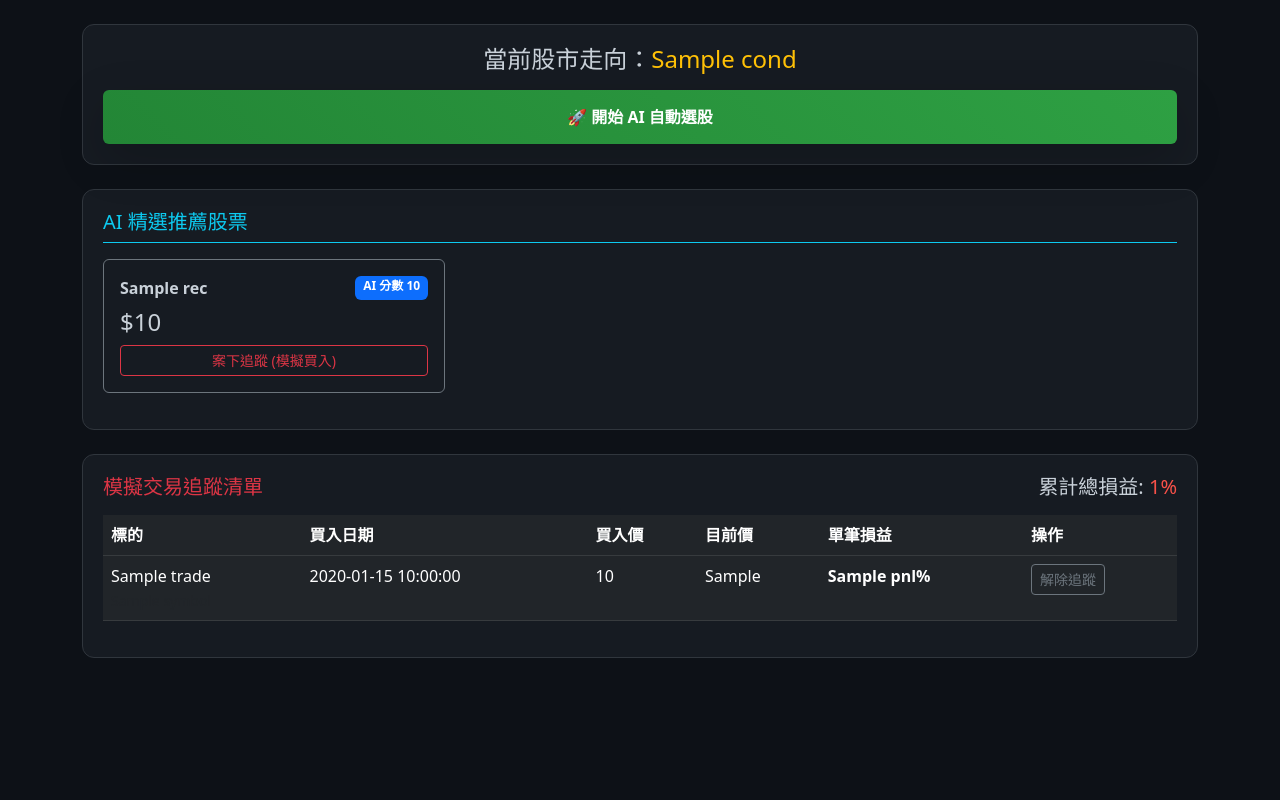
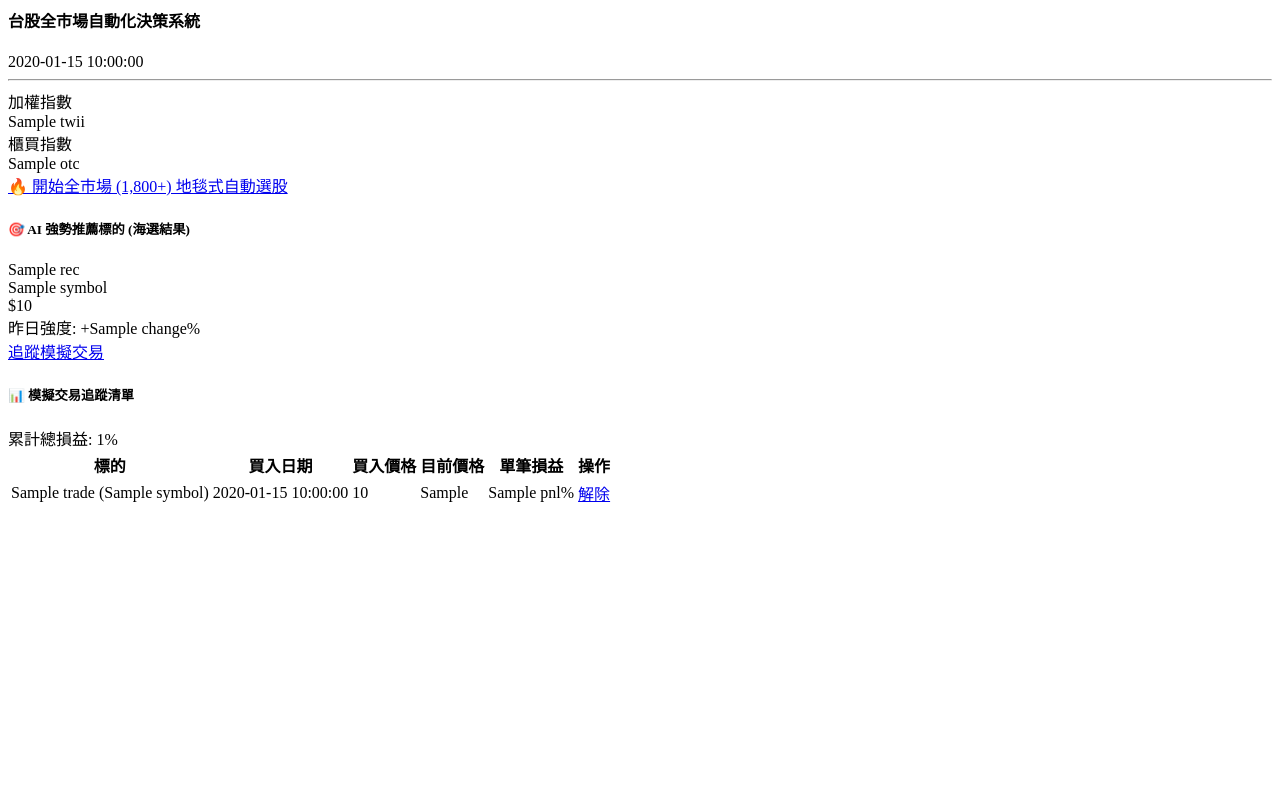
Before and after one commit to dannykao0715-code/stock-ai, a Flask app: template templates/index.html in a window 1280 px wide. Run offline with Flask 3, Linux system fonts and the light colour scheme; the template is opened without the code that fills it: most values are stand-ins (such as "Sample title", 1, 10 or a date in 2020).

Commit message:
Update index.html

```diff
--- a/templates/index.html
+++ b/templates/index.html
@@ -1,36 +1,40 @@
-<!DOCTYPE html>
-<html lang="zh-TW">
-<head>
-    <meta charset="UTF-8">
-    <title>AI 自動選股模擬系統</title>
-    <link href="https://cdn.jsdelivr.net/npm/bootstrap@5.3.0/dist/css/bootstrap.min.css" rel="stylesheet">
-    <style>
-        body { background-color: #0d1117; color: #c9d1d9; }
-        .card-custom { background: #161b22; border: 1px solid #30363d; border-radius: 12px; padding: 20px; }
-        .btn-scan { background: linear-gradient(45deg, #238636, #2ea043); color: white; font-weight: bold; padding: 15px; width: 100%; border: none; }
-        .pnl-pos { color: #f85149; } .pnl-neg { color: #3fb950; }
-    </style>
-</head>
-<body>
 <div class="container py-4">
-    <div class="card-custom mb-4 text-center">
-        <h4 class="mb-3">當前股市走向：<span class="text-warning">{{ cond }}</span></h4>
-        <a href="/?scan=true" class="btn btn-scan shadow-lg">🚀 開始 AI 自動選股</a>
+    <div class="dashboard-card mb-4 shadow-lg">
+        <div class="d-flex justify-content-between align-items-center">
+            <h4 class="text-info fw-bold">台股全市場自動化決策系統</h4>
+            <span class="badge bg-dark border border-secondary">{{ market.time }}</span>
+        </div>
+        <hr class="border-secondary">
+        <div class="row text-center">
+            <div class="col-6">
+                <div class="small text-secondary">加權指數</div>
+                <div class="h2 fw-bold text-white">{{ market.twii }}</div>
+            </div>
+            <div class="col-6">
+                <div class="small text-secondary">櫃買指數</div>
+                <div class="h2 fw-bold text-white">{{ market.otc }}</div>
+            </div>
+        </div>
+    </div>
+
+    <div class="text-center mb-4">
+        <a href="/?scan=true" class="btn btn-lg btn-success w-100 py-3 shadow">
+            🔥 開始全市場 (1,800+) 地毯式自動選股
+        </a>
     </div>
 
     {% if recs %}
-    <div class="card-custom mb-4">
-        <h5 class="text-info border-bottom border-info pb-2 mb-3">AI 精選推薦股票</h5>
+    <div class="dashboard-card mb-4 border-success">
+        <h5 class="text-success mb-3">🎯 AI 強勢推薦標的 (海選結果)</h5>
         <div class="row">
             {% for r in recs %}
-            <div class="col-md-4 mb-3">
-                <div class="p-3 border border-secondary rounded">
-                    <div class="d-flex justify-content-between">
-                        <strong>{{ r.name }}</strong>
-                        <span class="badge bg-primary">AI 分數 {{ r.score }}</span>
-                    </div>
-                    <div class="h4 my-2">${{ r.price }}</div>
-                    <a href="/track/{{ r.symbol }}/{{ r.price }}" class="btn btn-sm btn-outline-danger w-100">案下追蹤 (模擬買入)</a>
+            <div class="col-md-3 mb-2">
+                <div class="p-3 bg-dark border border-secondary rounded shadow-sm text-center">
+                    <div class="fw-bold">{{ r.name }}</div>
+                    <div class="small text-muted">{{ r.symbol }}</div>
+                    <div class="h4 text-danger my-1">${{ r.price }}</div>
+                    <div class="small text-warning">昨日強度: +{{ r.change }}%</div>
+                    <a href="/track/{{ r.symbol }}/{{ r.name }}/{{ r.price }}" class="btn btn-sm btn-outline-danger mt-2 w-100">追蹤模擬交易</a>
                 </div>
             </div>
             {% endfor %}
@@ -38,32 +42,29 @@
     </div>
     {% endif %}
 
-    <div class="card-custom">
+    <div class="dashboard-card shadow">
         <div class="d-flex justify-content-between align-items-center mb-3">
-            <h5 class="text-danger mb-0">模擬交易追蹤清單</h5>
-            <div class="h5 mb-0">累計總損益: <span class="{% if total_pnl >= 0 %}pnl-pos{% else %}pnl-neg{% endif %}">{{ total_pnl }}%</span></div>
+            <h5 class="text-danger">📊 模擬交易追蹤清單</h5>
+            <div class="h5 mb-0">累計總損益: <span class="{% if total_pnl >= 0 %}text-danger{% else %}text-success{% endif %} fw-bold">{{ total_pnl }}%</span></div>
         </div>
         <table class="table table-dark table-hover">
             <thead>
                 <tr>
-                    <th>標的</th><th>買入日期</th><th>買入價</th><th>目前價</th><th>單筆損益</th><th>操作</th>
+                    <th>標的</th><th>買入日期</th><th>買入價格</th><th>目前價格</th><th>單筆損益</th><th>操作</th>
                 </tr>
             </thead>
             <tbody>
                 {% for t in trades %}
                 <tr>
-                    <td>{{ t.name }} <br><small class="text-muted">{{ t.symbol }}</small></td>
+                    <td>{{ t.name }} ({{ t.symbol }})</td>
                     <td>{{ t.date }}</td>
                     <td>{{ t.buy_price }}</td>
                     <td>{{ t.curr_p }}</td>
-                    <td class="fw-bold {% if t.pnl >= 0 %}pnl-pos{% else %}pnl-neg{% endif %}">{{ t.pnl }}%</td>
-                    <td><a href="/untrack/{{ t.symbol }}" class="btn btn-sm btn-outline-secondary">解除追蹤</a></td>
+                    <td class="fw-bold {% if t.pnl >= 0 %}text-danger{% else %}text-success{% endif %}">{{ t.pnl }}%</td>
+                    <td><a href="/untrack/{{ t.symbol }}" class="btn btn-sm btn-outline-secondary">解除</a></td>
                 </tr>
                 {% endfor %}
-                {% if not trades %}<tr><td colspan="6" class="text-center text-muted">目前無追蹤標的，請點擊上方開始選股</td></tr>{% endif %}
             </tbody>
         </table>
     </div>
 </div>
-</body>
-</html>
```
